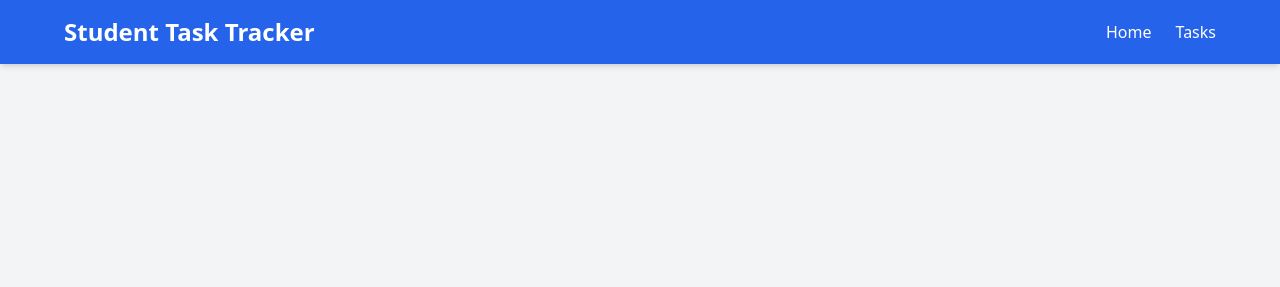
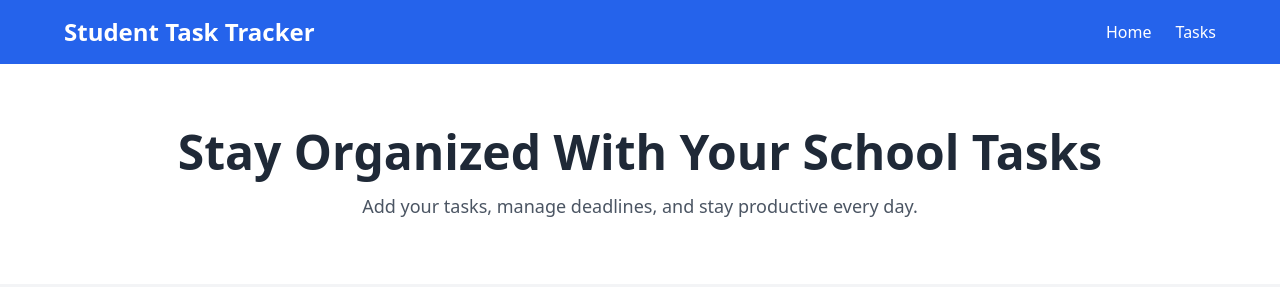
Before and after one commit to lizaituze/students-task-tracker, a plain HTML site: page index.html in a window 1280 px wide. Drawn offline with nearby package versions, Linux system fonts and the light colour scheme.

Commit message:
I added hero section

```diff
--- a/index.html
+++ b/index.html
@@ -31,5 +31,17 @@
 
   </div>
 </nav>
+<!-- Hero Section -->
+<section class="bg-white py-16 px-4 text-center">
+
+  <h2 class="text-4xl md:text-5xl font-bold mb-4">
+    Stay Organized With Your School Tasks
+  </h2>
+
+  <p class="text-gray-600 max-w-2xl mx-auto text-lg">
+    Add your tasks, manage deadlines, and stay productive every day.
+  </p>
+
+</section>
 </body>
 </html>
```
